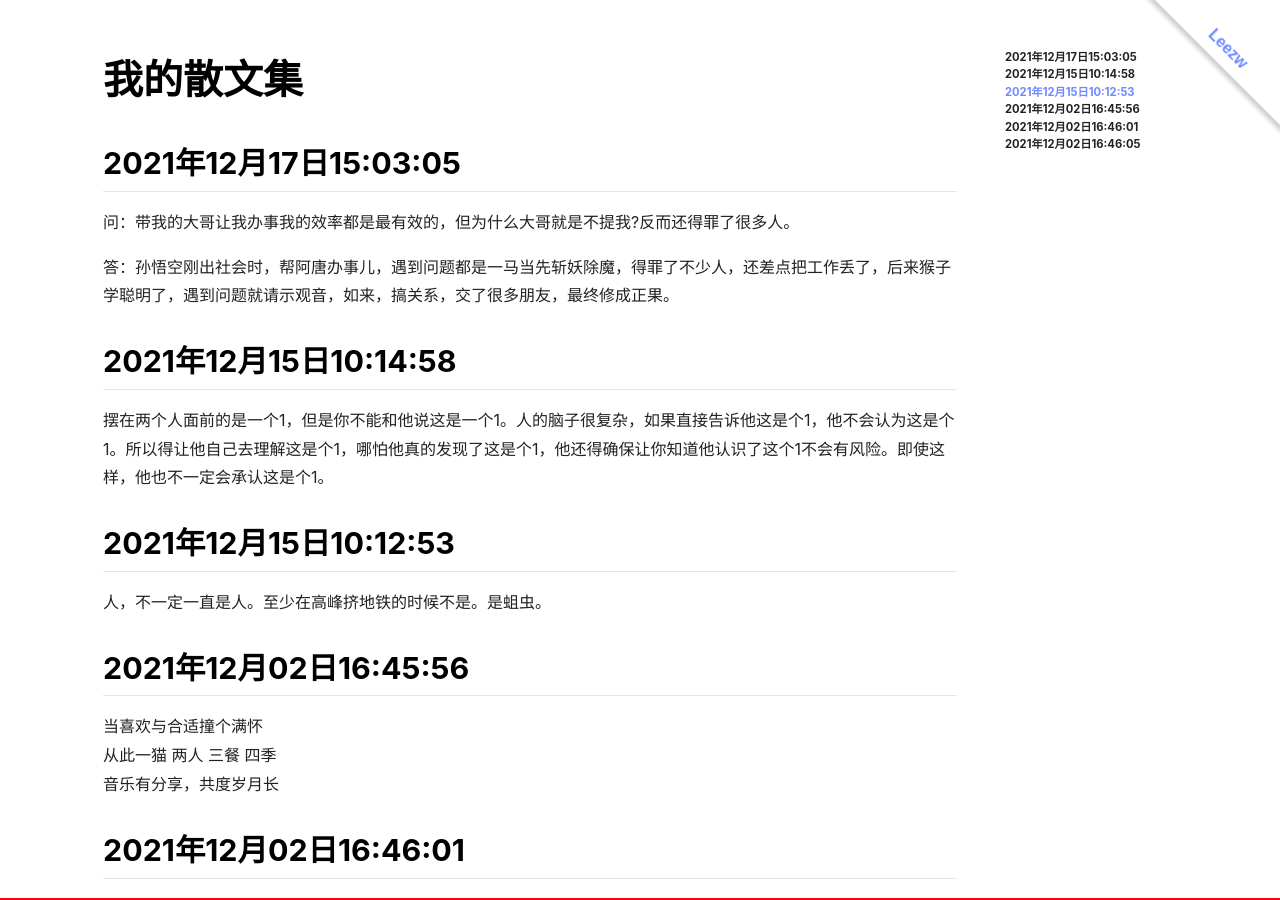
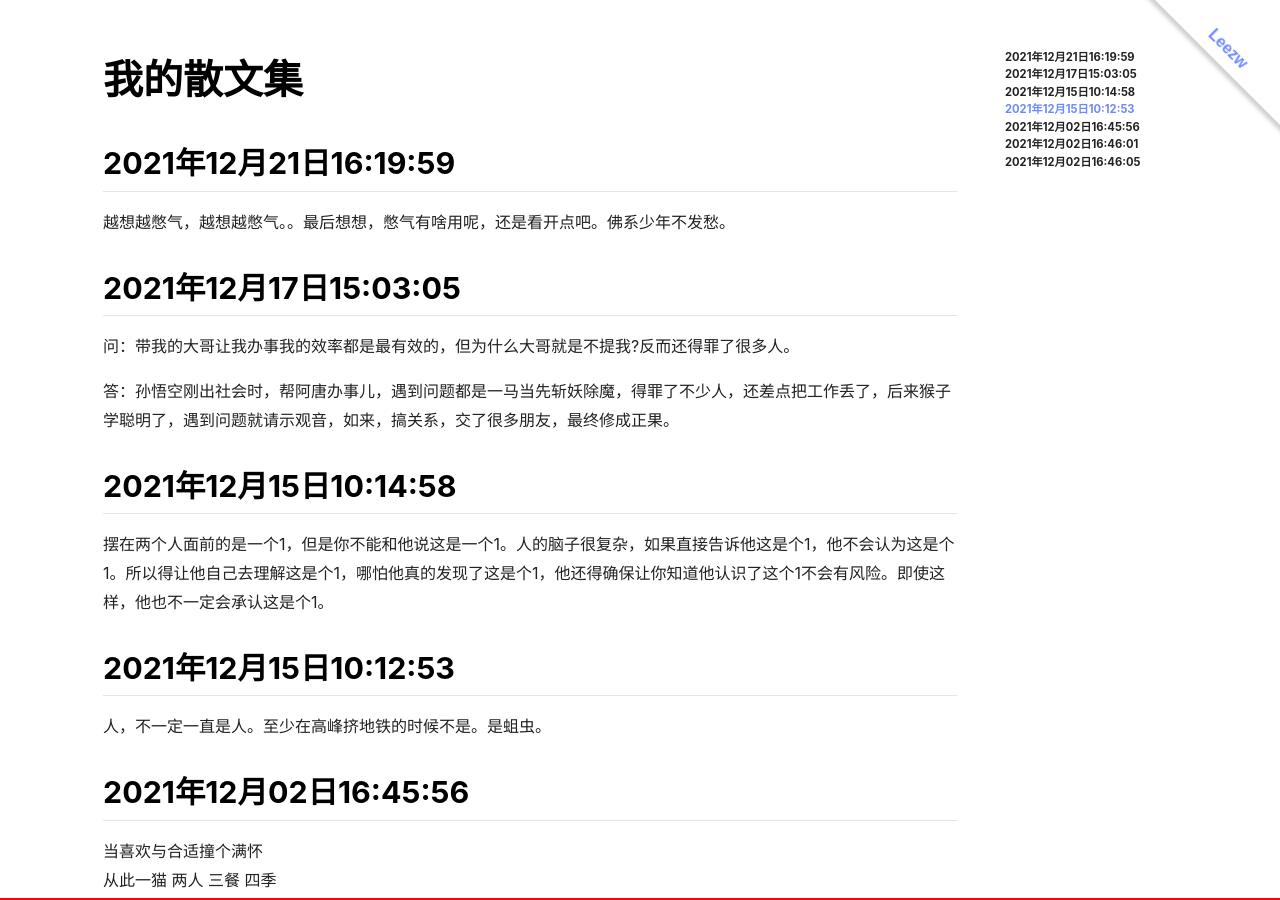
Before and after one commit to quantum-li/quantum-li.github.io, a Jekyll site: the page built from _posts/2021-11-26-essays.md, in a window 1280 px wide and 900 px high. Built offline with Jekyll 4.4.1, drawn with Linux system fonts in a browser that asks for light colours; nearby versions of some CDN libraries.

Commit message:
2021-12-21 16:20:53

```diff
--- a/_posts/2021-11-26-essays.md
+++ b/_posts/2021-11-26-essays.md
@@ -8,6 +8,10 @@ classify: 散文
 permalink: "/posts/essays"
 excerpt: 一些想要表达，但没有目标的东西。
 ---
+
+## 2021年12月21日16:19:59
+
+越想越憋气，越想越憋气。。最后想想，憋气有啥用呢，还是看开点吧。佛系少年不发愁。
 
 ## 2021年12月17日15:03:05
 
```
